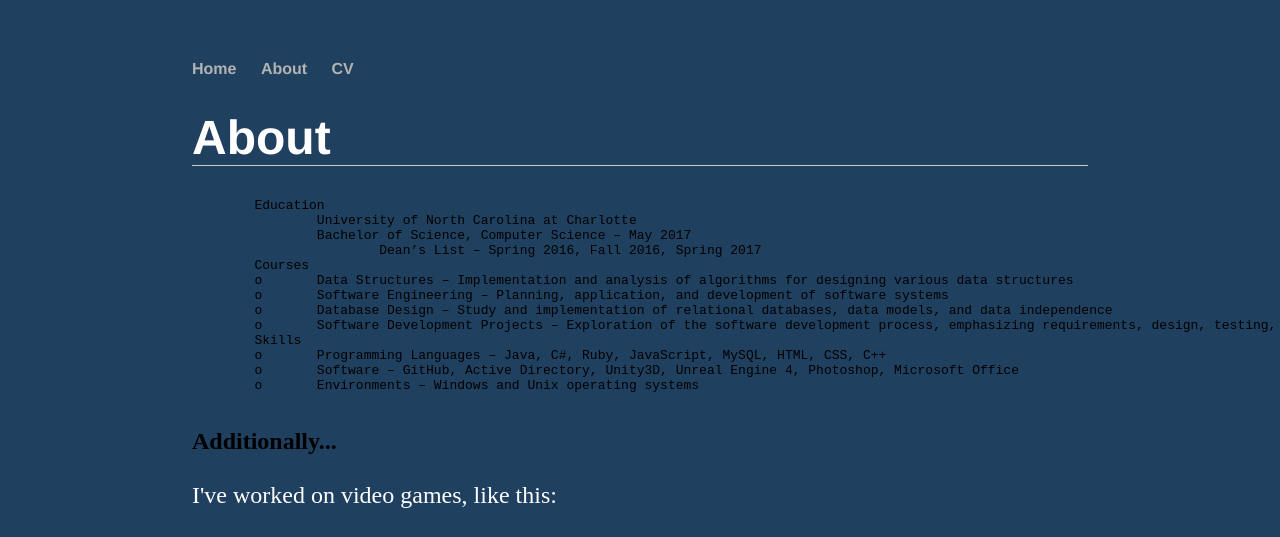
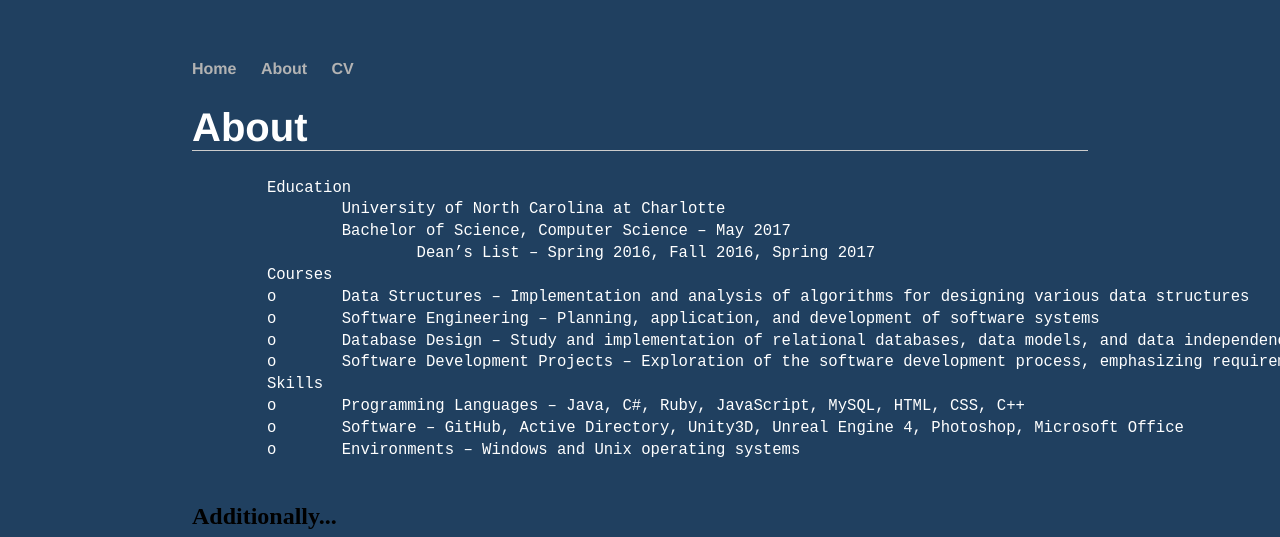
Before and after one commit to jmayhew4/jmayhew4.github.io, a Jekyll site: the page built from about/index.html, in a window 1280 px wide. Shown: the top 537 px of the page. Built offline with Jekyll 4.4.1, drawn with Linux system fonts in a browser that asks for light colours; grey boxes are pictures that could not be loaded.

Commit message:
Update main.css

```diff
--- a/css/main.css
+++ b/css/main.css
@@ -27,8 +27,19 @@
     color: #ffffff;
     border-bottom: 1px solid #CCC;
 }
+h1 {
+    font-size: 2.5em;
+    font-family:'Helvetica', 'Arial', 'Sans-Serif';
+    color: #ffffff;
+    border-bottom: 1px solid #CCC;
+}
 p {
     font-size: 1.5em;
+    line-height: 1.4em;
+    color: #ffffff;
+}
+pre {
+    font-size: 1.2em;
     line-height: 1.4em;
     color: #ffffff;
 }
```
